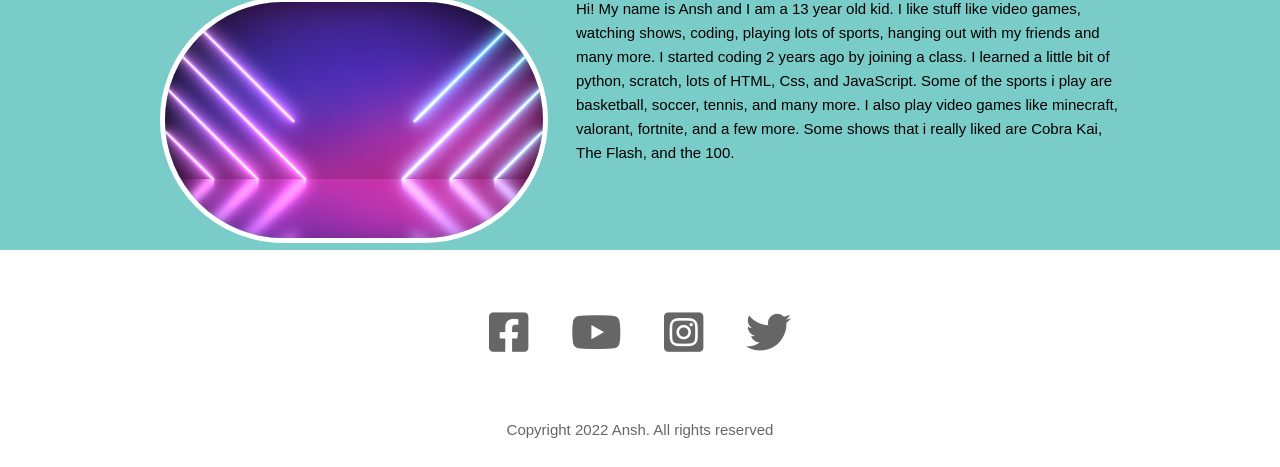
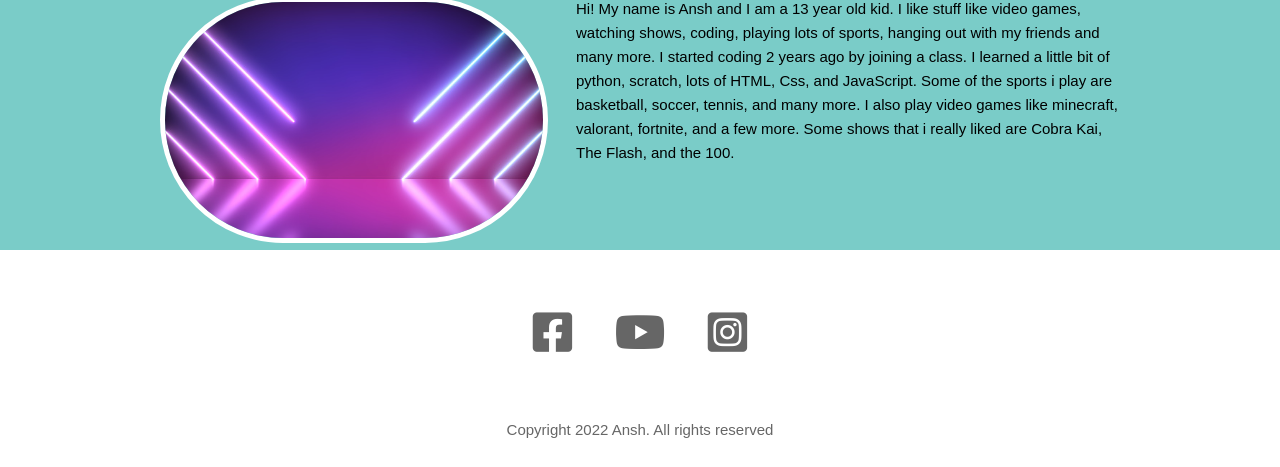
Before and after one commit to Itzansh360/itzansh360.github.io, a plain HTML site: page index.html in a window 1280 px wide. Shown: the part 714-1181 px from the top of the page. Drawn offline with Linux system fonts and the light colour scheme; a web font is replaced by a local one.

Commit message:
Update index.html

```diff
--- a/index.html
+++ b/index.html
@@ -79,10 +79,9 @@
   <div class="container">
     <div class="twelve columns">
       <ul class="social">
-        <li class="facebook"><a href="#"><i class="fab fa-facebook-square"></i></a></li>
-        <li class="youtube"><a href="#"><i class="fab fa-youtube"></i></a></li>
-        <li class="instagram"><a href="#"><i class="fab fa-instagram-square"></i></a></li>
-        <li class="twitter"><a href="#"><i class="fab fa-twitter"></i></a></li>
+        <li class="facebook"><a href="https://www.facebook.com/profile.php?id=100076425406338"><i class="fab fa-facebook-square"></i></a></li>
+        <li class="youtube"><a href="https://www.youtube.com/channel/UC5Uxs4BIEB5FitKKYU5kAfQ"><i class="fab fa-youtube"></i></a></li>
+        <li class="instagram"><a href="https://www.instagram.com/itzansh360/"><i class="fab fa-instagram-square"></i></a></li>
 
       </ul>
 
```
